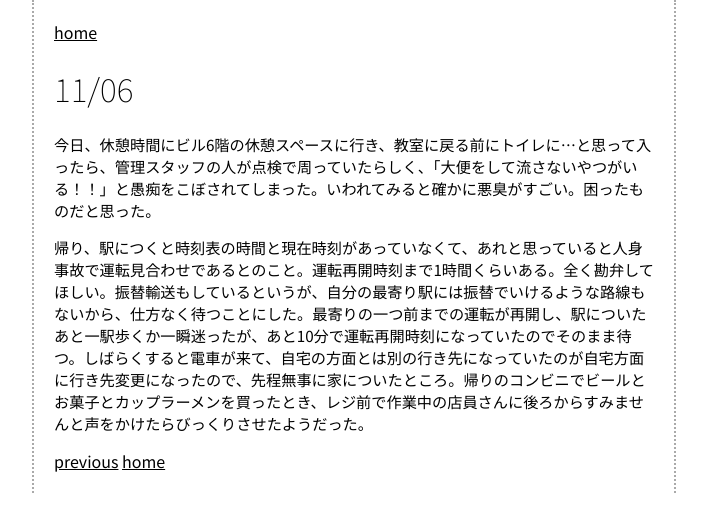
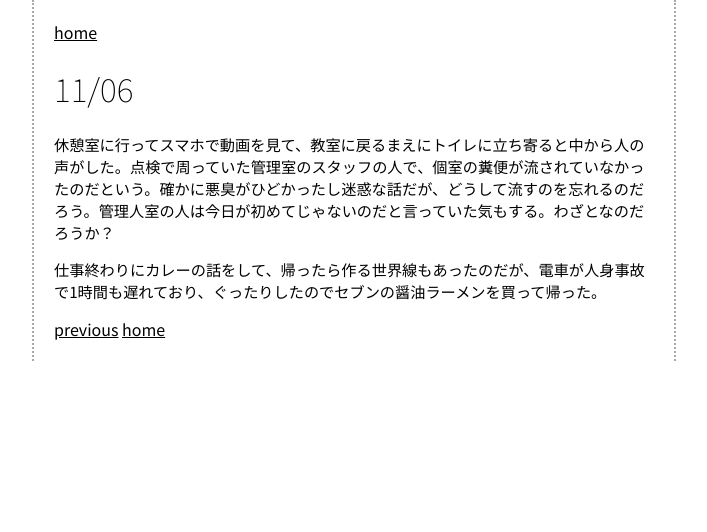
Before and after one commit to mkataoka73/mkataoka73.github.io, a Jekyll site: the page built from _posts/2025-11-07-2025-11-06.md, in a window 1280 px wide. Shown: the top 532 px of the page, without its empty margins (286-993 px from the left). Built offline with Jekyll 4.4.1, drawn with Linux system fonts in a browser that asks for light colours.

Commit message:
Change content

```diff
--- a/_posts/2025-11-07-2025-11-06.md
+++ b/_posts/2025-11-07-2025-11-06.md
@@ -4,6 +4,6 @@ title: '11/06'
 date: 2025-11-07 00:51 +0900
 ---
 
-今日、休憩時間にビル6階の休憩スペースに行き、教室に戻る前にトイレに…と思って入ったら、管理スタッフの人が点検で周っていたらしく、「大便をして流さないやつがいる！！」と愚痴をこぼされてしまった。いわれてみると確かに悪臭がすごい。困ったものだと思った。
+休憩室に行ってスマホで動画を見て、教室に戻るまえにトイレに立ち寄ると中から人の声がした。点検で周っていた管理室のスタッフの人で、個室の糞便が流されていなかったのだという。確かに悪臭がひどかったし迷惑な話だが、どうして流すのを忘れるのだろう。管理人室の人は今日が初めてじゃないのだと言っていた気もする。わざとなのだろうか？
 
-帰り、駅につくと時刻表の時間と現在時刻があっていなくて、あれと思っていると人身事故で運転見合わせであるとのこと。運転再開時刻まで1時間くらいある。全く勘弁してほしい。振替輸送もしているというが、自分の最寄り駅には振替でいけるような路線もないから、仕方なく待つことにした。最寄りの一つ前までの運転が再開し、駅についたあと一駅歩くか一瞬迷ったが、あと10分で運転再開時刻になっていたのでそのまま待つ。しばらくすると電車が来て、自宅の方面とは別の行き先になっていたのが自宅方面に行き先変更になったので、先程無事に家についたところ。帰りのコンビニでビールとお菓子とカップラーメンを買ったとき、レジ前で作業中の店員さんに後ろからすみませんと声をかけたらびっくりさせたようだった。
+仕事終わりにカレーの話をして、帰ったら作る世界線もあったのだが、電車が人身事故で1時間も遅れており、ぐったりしたのでセブンの醤油ラーメンを買って帰った。
```
